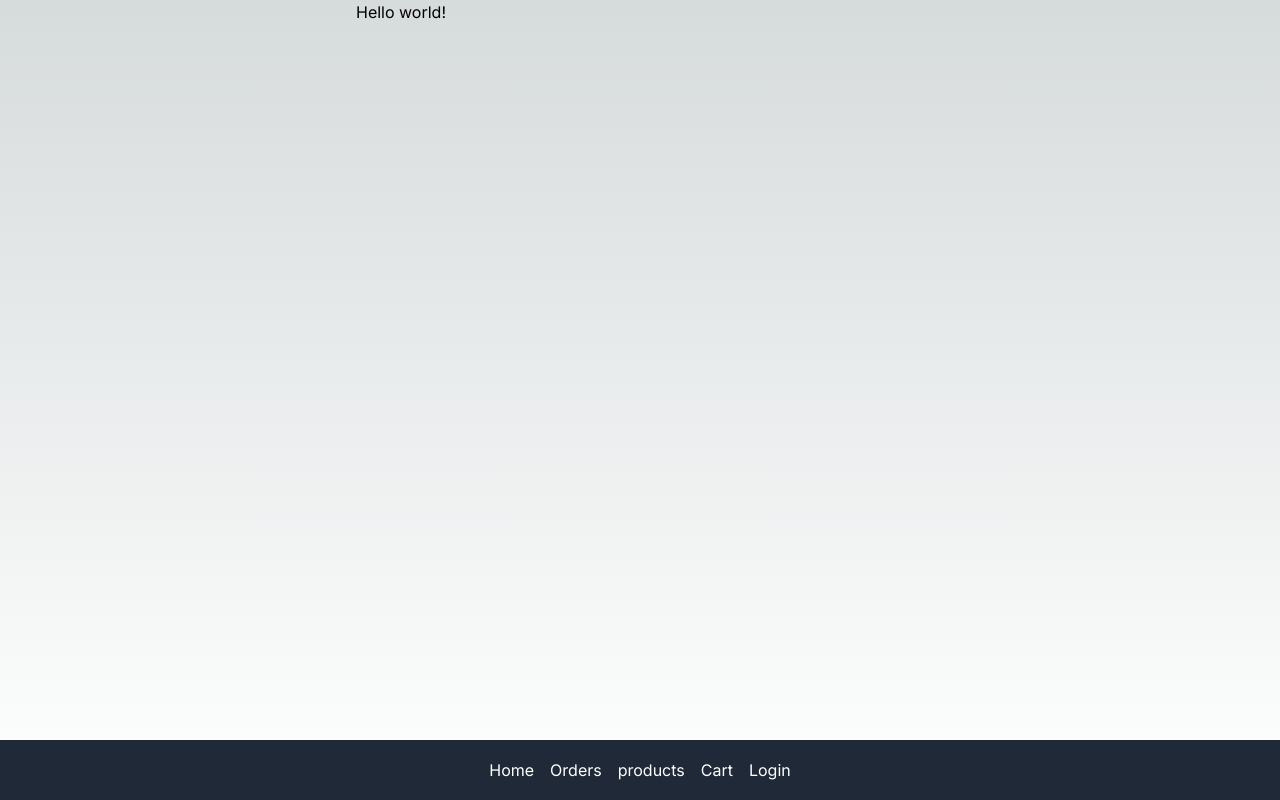
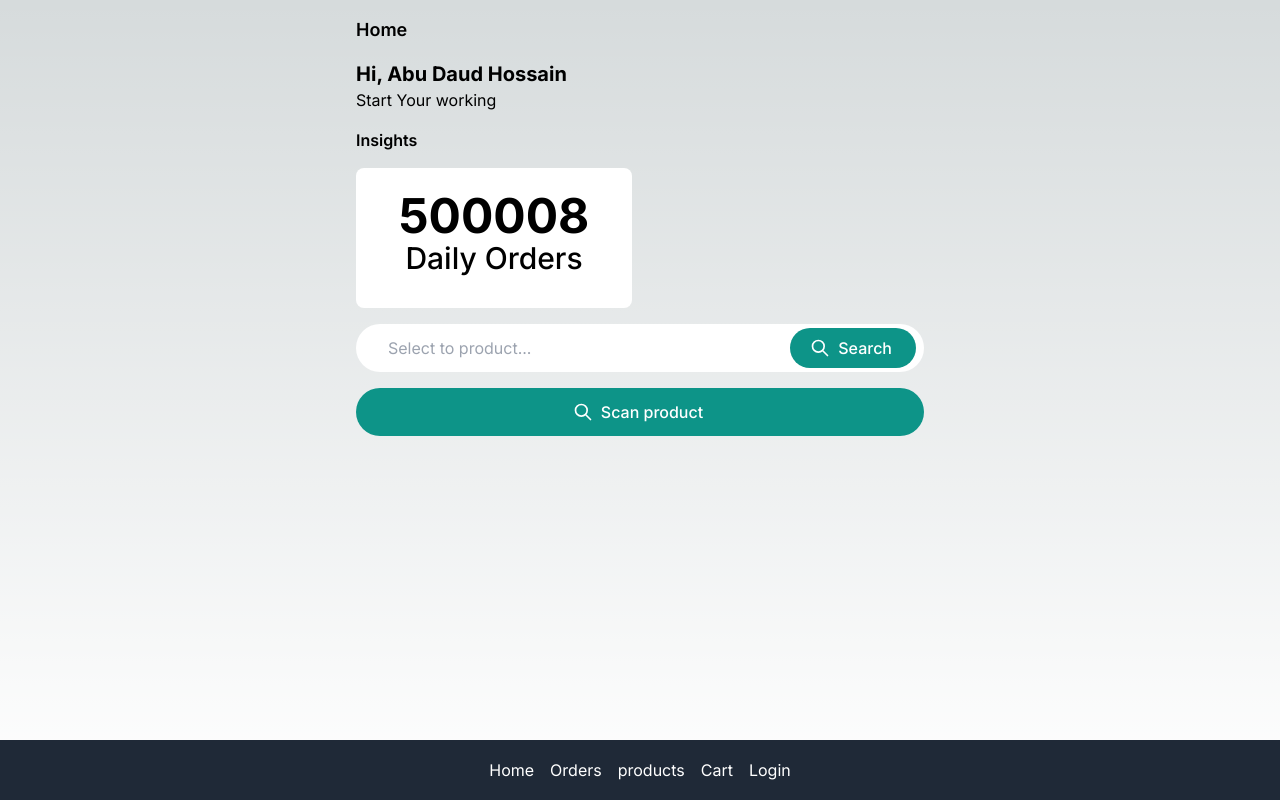
Before and after one commit to abudaudhossain/ishop-salesperson, a Next.js app: page /en in a window 1280 px wide. Built offline with nearby package versions, Linux system fonts and the light colour scheme.

Commit message:
:construction: add home page and product list page

```diff
--- a/app/[locale]/(home)/page.js
+++ b/app/[locale]/(home)/page.js
@@ -1,11 +1,64 @@
-import {useTranslations} from 'next-intl';
+import { useTranslations } from "next-intl";
+import Link from "next/link";
+
+let user = {
+  name: "Abu Daud Hossain",
+};
 
 export default function Home() {
-    const t = useTranslations('HomePage');
-    return (
-        <main className="min-h-screen max-w-[600px] m-auto px-4">
-            <h1>{t("title")}</h1>
-
-        </main>
-    );
+  const t = useTranslations("HomePage");
+  return (
+    <main className="min-h-screen max-w-[600px] m-auto px-4 pt-4">
+      <div>
+        <h1 className="text-lg font-semibold">{t("page")}</h1>
+      </div>
+      <div className="my-4">
+        <h1 className="text-xl font-bold">
+          {t("greeting")}, {user.name}{" "}
+        </h1>
+        <p className="">{t("greetingMessage")}</p>
+      </div>
+      <div className="mb-4">
+        <h1 className="font-semibold">Insights</h1>
+        <div className="grid grid-cols-2 gap-4 mt-4">
+          <div className="block rounded-lg bg-white p-6 text-surface shadow-secondary-1 text-center">
+            <h2 className="text-2xl sm:text-3xl md:text-4xl lg:text-5xl font-bold">500008</h2>
+            <h5 className="mb-2 text-lg sm:text-xl md:text-2xl lg:text-3xl font-medium leading-tight">Daily Orders</h5>
+          </div>
+        </div>
+      </div>
+      <div class="relative w-full max-w-xl mx-auto bg-white rounded-full ">
+        <Link href="/products">
+          <input
+            placeholder="Select to product..."
+            className="rounded-full w-full h-12 bg-transparent py-1 pl-8 pr-32 outline-none border-1 border-gray-100  shadow-secondary-1 hover:outline-none focus:ring-teal-200 focus:border-teal-200"
+          />
+          <button class="absolute inline-flex items-center h-10 px-4 py-2 text-sm text-white transition duration-150 ease-in-out rounded-full outline-none right-[8px] top-[4px] bg-teal-600 sm:px-6 sm:text-base sm:font-medium hover:bg-teal-700 focus:outline-none focus:ring-2 focus:ring-offset-2 focus:ring-teal-500">
+            <svg
+              class="-ml-0.5 sm:-ml-1 mr-2 w-4 h-4 sm:h-5 sm:w-5"
+              xmlns="http://www.w3.org/2000/svg"
+              fill="none"
+              viewBox="0 0 24 24"
+              stroke="currentColor"
+            >
+              <path stroke-linecap="round" stroke-linejoin="round" stroke-width="2" d="M21 21l-6-6m2-5a7 7 0 11-14 0 7 7 0 0114 0z"></path>
+            </svg>
+            Search
+          </button>
+        </Link>
+      </div>
+      <button class=" inline-flex  items-center justify-center  rounded-full w-full h-12 px-4 py-2 my-4 text-sm text-white transition duration-150 ease-in-out rounded-full outline-none bg-teal-600 sm:px-6 sm:text-base sm:font-medium hover:bg-teal-700 focus:outline-none focus:ring-2 focus:ring-offset-2 focus:ring-teal-500">
+        <svg
+          class="-ml-0.5 sm:-ml-1 mr-2 w-4 h-4 sm:h-5 sm:w-5"
+          xmlns="http://www.w3.org/2000/svg"
+          fill="none"
+          viewBox="0 0 24 24"
+          stroke="currentColor"
+        >
+          <path stroke-linecap="round" stroke-linejoin="round" stroke-width="2" d="M21 21l-6-6m2-5a7 7 0 11-14 0 7 7 0 0114 0z"></path>
+        </svg>
+        Scan product
+      </button>
+    </main>
+  );
 }
--- /dev/null
+++ b/app/[locale]/(home)/products/page.js
@@ -0,0 +1,77 @@
+"use client";
+import { useState, useEffect } from "react";
+
+const data = [
+  { value: "bitcoin (BTC)", image: "https://cdn.cryptodisplay.net/cryptos/bitcoin.png" },
+  { value: "ethereum (ETH)", image: "https://cdn.cryptodisplay.net/cryptos/ethereum.png" },
+  { value: "cardano (ADA)", image: "https://cdn.cryptodisplay.net/cryptos/cardano.png" },
+  { value: "xrp (XRP)", image: "https://cdn.cryptodisplay.net/cryptos/ripple.png" },
+  { value: "dogecoin (DOGE)", image: "https://cdn.cryptodisplay.net/cryptos/dogecoin.png" },
+  { value: "chainlink (LINK)", image: "https://cdn.cryptodisplay.net/cryptos/chainlink.png" },
+  { value: "litecoin (LTC)", image: "https://cdn.cryptodisplay.net/cryptos/litecoin.png" },
+  { value: "bitcoin cash (BCH)", image: "https://cdn.cryptodisplay.net/cryptos/bitcoin-cash.png" },
+  { value: "stellar (XLM)", image: "https://cdn.cryptodisplay.net/cryptos/stellar.png" },
+];
+
+const Products = () => {
+  const [searchTerm, setSearchTerm] = useState("");
+  const [filteredData, setFilteredData] = useState(data);
+
+  useEffect(() => {
+    if (searchTerm === "") {
+      setFilteredData(data);
+    } else {
+      const results = data.filter((item) => item.value.toLowerCase().includes(searchTerm.toLowerCase()));
+      setFilteredData(results);
+    }
+  }, [searchTerm]);
+
+  const handleClear = () => {
+    setSearchTerm("");
+  };
+
+  return (
+    <div className="min-h-screen max-w-[600px] m-auto px-4 pt-4">
+      <div className="">
+        <div className="rounded-xl ">
+          <div className="relative">
+            <input
+              type="text"
+              value={searchTerm}
+              onChange={(e) => setSearchTerm(e.target.value)}
+              placeholder="Search..."
+              className="rounded-full w-full h-12 bg-transparent py-1 pl-8 pr-32 outline-none border-1 border-gray-100  shadow-secondary-1 hover:outline-none focus:ring-teal-200 focus:border-teal-200 hover:bg-[#605CEB] hover:bg-opacity-20"
+            />
+            {searchTerm && (
+              <button
+                onClick={handleClear}
+                className="absolute top-1/2 right-4 transform -translate-y-1/2 cursor-pointer w-10 h-10 bg-secondary rounded-full"
+              >
+                x
+              </button>
+            )}
+          </div>
+          <ul id="content">
+            {filteredData.map((item, index) => (
+              <li
+                key={index}
+                className={`flex items-center justify-between gap-4 my-1 p-4 cursor-pointer hover:bg-[#605CEB] hover:bg-opacity-20 transition-colors rounded-lg bg-white p-6 text-surface shadow-secondary-1 text-center`}
+              >
+                <div className="flex items-center gap-4">
+                  <img src={item.image} alt={item.value} width="30" className="rounded-full" />
+                  <div>
+                    <h1 className="font-semibold">{item.value}</h1>
+                    <p className="">{item.value}</p>
+                  </div>
+                </div>
+                <h1>120 tk</h1>
+              </li>
+            ))}
+          </ul>
+        </div>
+      </div>
+    </div>
+  );
+};
+
+export default Products;
--- a/messages/en.json
+++ b/messages/en.json
@@ -1,5 +1,8 @@
 {
     "HomePage": {
+        "page":"Home",
+        "greeting":"Hi",
+        "greetingMessage":"Start Your working",
         "title": "Hello world!",
         "about": "Go to the about page"
     },
```
